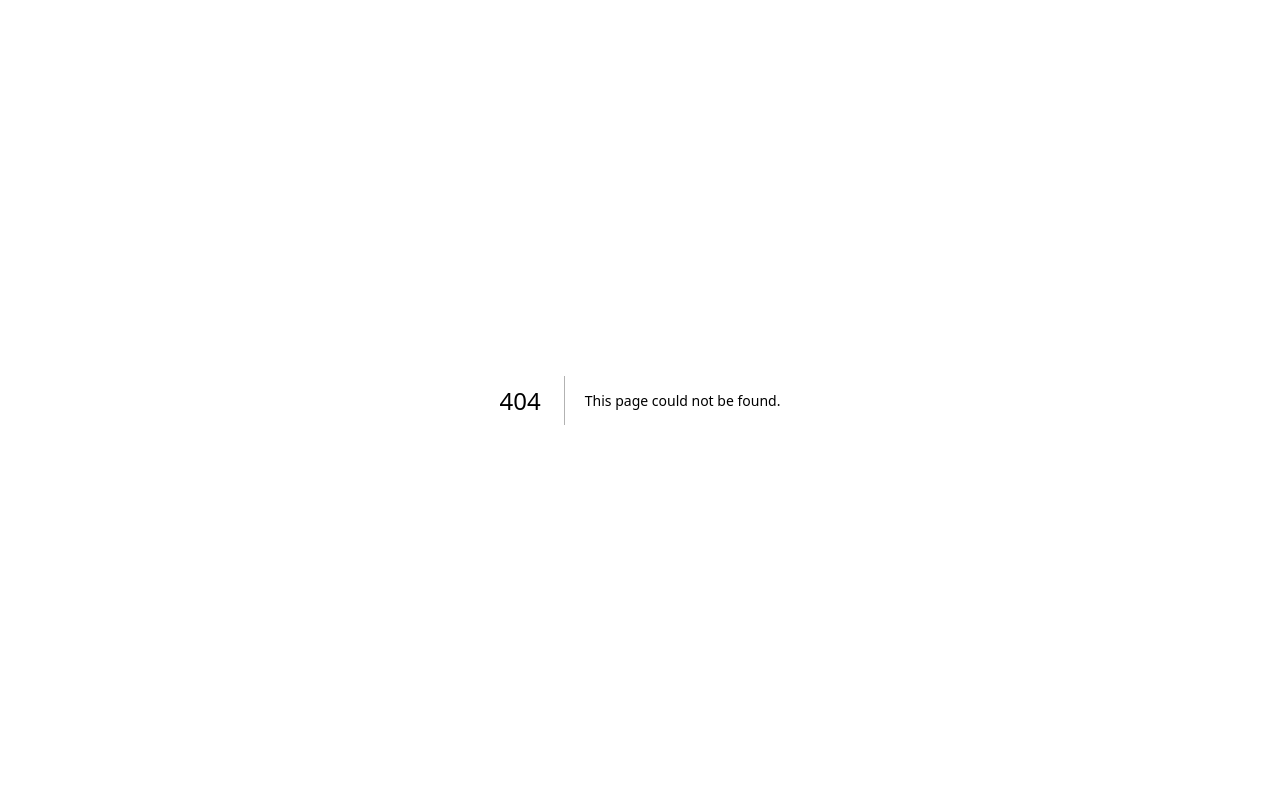
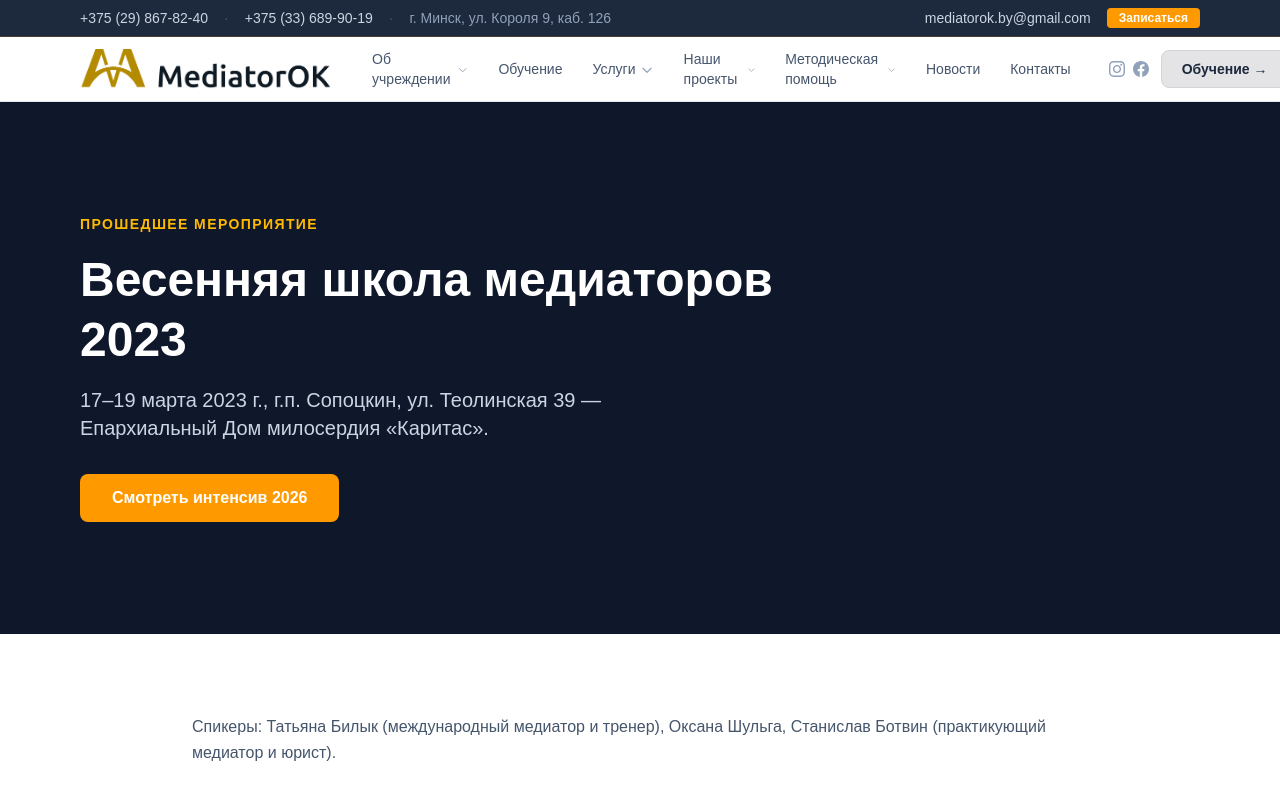
Before and after one commit to ZedMalatesta/newMediatorSite, a Next.js app: page /springschool in a window 1280 px wide. Before the commit this address had no page. Shown: the top 800 px of the page. Built offline with nearby package versions, Linux system fonts and the light colour scheme.

Commit message:
feat: add spring school 2023 archive page

```diff
--- /dev/null
+++ b/app/springschool/page.tsx
@@ -0,0 +1,46 @@
+import type { Metadata } from "next";
+import TopBar from "@layout/TopBar";
+import Navbar from "@layout/Navbar";
+import Footer from "@layout/Footer";
+import { EventHero } from "@sections/EventHero/EventHero";
+import { EventDetails } from "@sections/EventDetails/EventDetails";
+
+export const metadata: Metadata = {
+  title: "Весенняя школа медиаторов 2023 | МедиаторОк Проф",
+  description:
+    "Архив Весенней школы медиаторов 2023: 17–19 марта, г.п. Сопоцкин. Кризисная медиация, восстановительные практики, профессиональное развитие.",
+};
+
+export default function SpringSchoolPage() {
+  return (
+    <div className="min-h-screen bg-white">
+      <TopBar />
+      <Navbar />
+      <main>
+        <EventHero
+          eyebrow="Прошедшее мероприятие"
+          title="Весенняя школа медиаторов 2023"
+          subtitle="17–19 марта 2023 г., г.п. Сопоцкин, ул. Теолинская 39 — Епархиальный Дом милосердия «Каритас»."
+          ctaLabel="Смотреть интенсив 2026"
+          ctaHref="/summerintensive2026"
+        />
+        <EventDetails
+          description={[
+            "Спикеры: Татьяна Билык (международный медиатор и тренер), Оксана Шульга, Станислав Ботвин (практикующий медиатор и юрист).",
+          ]}
+          groups={[
+            {
+              heading: "Темы школы",
+              items: ["Кризисная медиация", "Восстановительные практики", "Профессиональное развитие медиатора"],
+            },
+            {
+              heading: "Стоимость (для справки)",
+              items: ["Участие: 250–400 BYN", "С проживанием: 460 BYN", "Полный пакет: 580 BYN", "Онлайн: 250 BYN"],
+            },
+          ]}
+        />
+      </main>
+      <Footer />
+    </div>
+  );
+}
```
